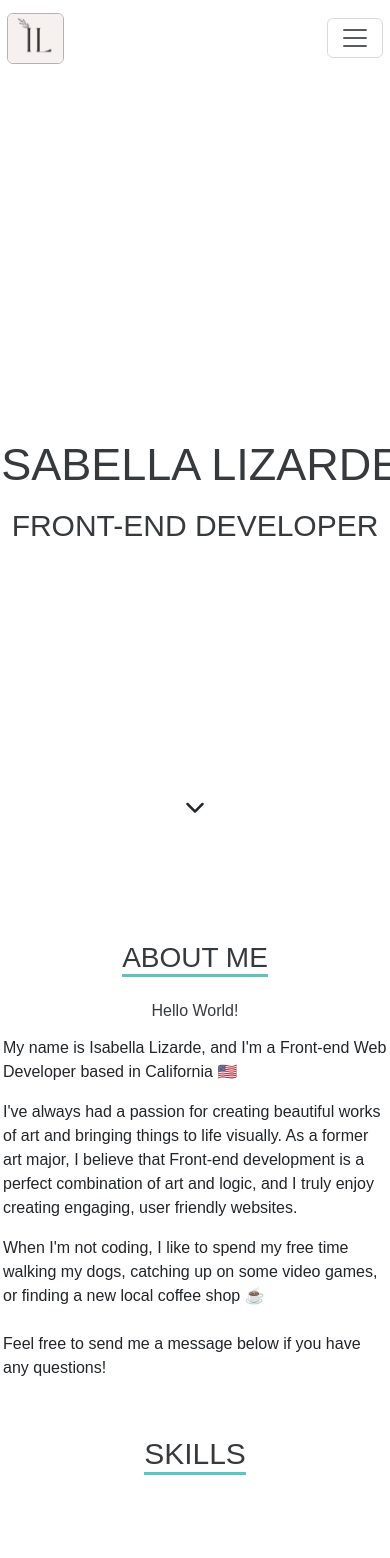
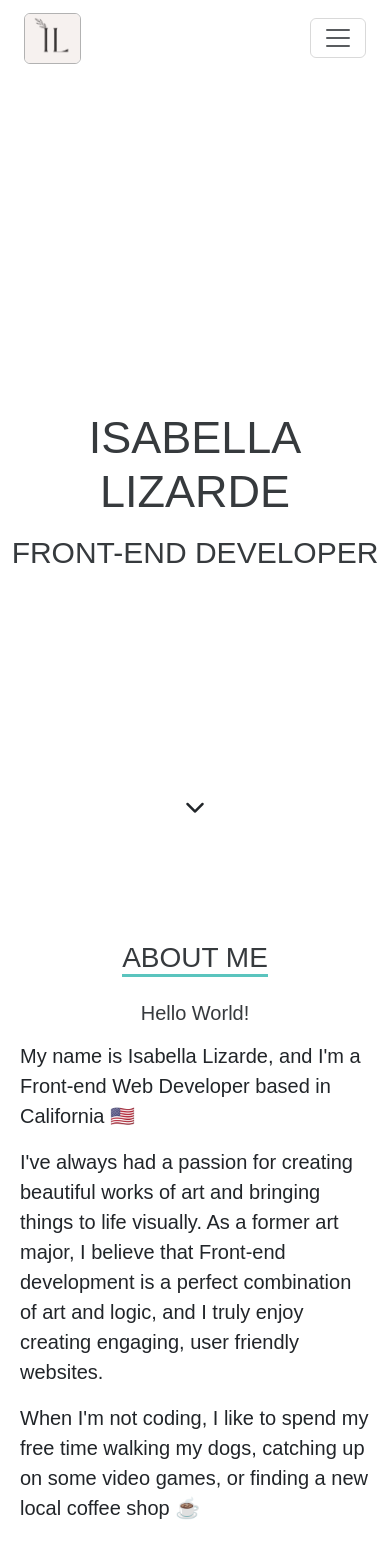
Before and after one commit to soybella/isabella-lizarde-portfolio, a React (Create React App) app: page / in a window 390 px wide. Shown: the top 1558 px of the page. Built offline with nearby package versions, Linux system fonts and the light colour scheme; a web font is replaced by a local one.

Commit message:
Updated responsive layout for each project section

```diff
--- a/src/App.css
+++ b/src/App.css
@@ -91,12 +91,12 @@ img {
 }
 
 .hero-header h1 {
-  animation: 2s ease-in-out slideinright;
+  animation: 2s ease-in-out slideInRight;
   text-align: center;
 }
 
 .hero-header h2 {
-  animation: 2s ease-in-out slideinleft;
+  animation: 2s ease-in-out slideInLeft;
   text-align: center;
 }
 
@@ -143,7 +143,7 @@ img {
 
 .project-button {
   list-style: none;
-  /* padding: 16px; */
+  padding: 16px;
   padding-left: 20px;
 }
 
@@ -191,7 +191,7 @@ img {
   padding-bottom: 80px;
 }
 
-@keyframes slideinright {
+@keyframes slideInRight {
   from {
     margin-left: 250%;
     width: 300%;
@@ -203,7 +203,7 @@ img {
   }
 }
 
-@keyframes slideinleft {
+@keyframes slideInLeft {
   from {
     margin-left: -350%;
     width: 100%;
@@ -234,6 +234,10 @@ img {
 
   .project-description p {
     font-size: 19px;
+  }
+
+  .project-skills-icons {
+    padding-top: 16px !important;
   }
 
   .button-link {
@@ -298,9 +302,9 @@ img {
 }
 
 @media (max-width: 990px) {
-  body {
+  /* body {
     justify-items: center;
-  }
+  } */
 
   h1,
   h2,
@@ -340,8 +344,21 @@ img {
     display: flex;
     flex-direction: column;
     height: 350px;
-    width: 95%;
-    margin: 0 auto;
+    justify-content: center;
+    align-items: center;
+    /* width: 100%; */
+    /* margin: 0 auto; */
+  }
+
+  .responsive-project-button {
+    padding-left: 0;
+  }
+
+  .DictionaryProject .project-description,
+  .WeatherProject .project-description,
+  .TravelProject .project-description,
+  .WorldClockProject .project-description {
+    padding: 0;
   }
 
   .responsive-project-description i {
--- a/src/DictionaryProject.js
+++ b/src/DictionaryProject.js
@@ -24,7 +24,7 @@ export default function DictionaryProject() {
               gallery of relative photos.
             </p>
             <div className="project-skills-icons pt-2">
-              <ul className="d-flex p-0 justify-content-center">
+              <ul className="d-flex justify-content-center p-0">
                 <li className="skills-icon p-2">
                   <i className="fa-brands fa-html5"></i>
                 </li>
@@ -44,7 +44,7 @@ export default function DictionaryProject() {
                   <i className="fa-brands fa-react"></i>
                 </li>
               </ul>
-              <ul className="d-flex justify-content-evenly project-button pt-3">
+              <ul className="d-flex justify-content-center project-button responsive-project-button pt-3">
                 <li className="project-button">
                   <a
                     href="https://isabellalizarde-dictionary-app.netlify.app/"
--- a/src/Main.css
+++ b/src/Main.css
@@ -91,7 +91,12 @@
     margin: 0 auto;
   }
 
-  .about-header p {
+  .about-bio p {
+    font-size: 20px;
+  }
+
+  .about-header h5 {
     text-align: center;
+    font-size: 20px;
   }
 }
--- a/src/TravelProject.js
+++ b/src/TravelProject.js
@@ -38,7 +38,7 @@ export default function TravelProject() {
                   </li>
                 </ul>
               </ul>
-              <ul className="d-flex justify-content-evenly project-button pt-3">
+              <ul className="d-flex justify-content-center responsive-project-button project-button pt-3">
                 <li className="project-button">
                   <a
                     href="https://isabellalizarde-travel-santa-monica.netlify.app/"
--- a/src/WeatherProject.js
+++ b/src/WeatherProject.js
@@ -96,7 +96,7 @@ export default function WeatherProject() {
                   <i className="fa-brands fa-react"></i>
                 </li>
               </ul>
-              <ul className="d-flex justify-content-evenly project-button pt-3">
+              <ul className="d-flex justify-content-center project-button responsive-project-button pt-3">
                 <li className="project-button">
                   <a
                     href="https://isabellalizarde-weather-app.netlify.app/"
--- a/src/WorldClockProject.js
+++ b/src/WorldClockProject.js
@@ -77,7 +77,7 @@ export default function WorldClockProject() {
                   <i className="fa-brands fa-square-js"></i>
                 </li>
               </ul>
-              <ul className="d-flex project-button pt-3">
+              <ul className="d-flex justify-content-center responsive-project-button project-button pt-3">
                 <li className="project-button">
                   <a
                     href="https://isabellalizarde-world-clock.netlify.app/"
```
